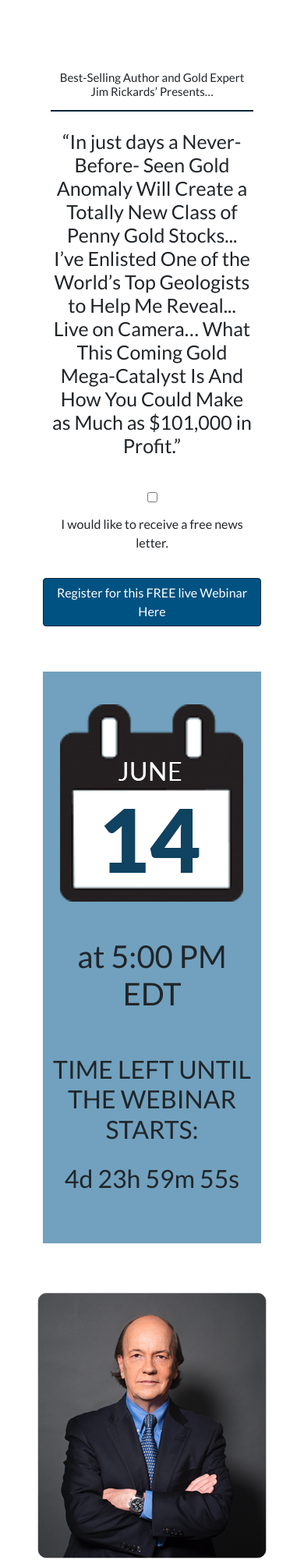
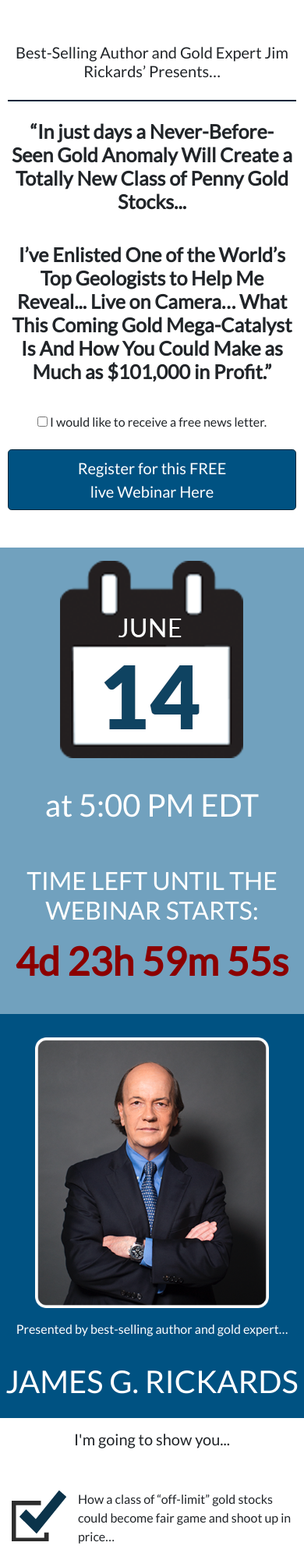
Before and after one commit to HannahAurand/developer_assessment, a website: page index.html in a window 390 px wide. Shown: the top 2000 px of the page at 78% size. Drawn offline with nearby package versions, Linux system fonts and the light colour scheme.

Commit message:
Final mobile design

```diff
--- a/index.html
+++ b/index.html
@@ -10,14 +10,15 @@
     <link rel="stylesheet" href="style.css">
 </head>
 <body>
-    <div class="container">
-        <div class="row justify-content-center col-x-sm-12 col-sm-12 col-md-12">
+    <div class="wrapper">
+        <div class="row justify-content-center">
         <header class="quote">
             <h2>Best-Selling Author and Gold Expert
                     Jim Rickards’ Presents…
             </h2>
             <h1>“In just days a Never-Before- Seen Gold Anomaly
-                    Will Create a Totally New Class of Penny Gold Stocks...
+                    Will Create a Totally New Class of Penny Gold Stocks...</h1>
+                    <h1>
                     I’ve Enlisted One of the World’s Top Geologists
                     to Help Me Reveal... Live on Camera… What This
                     Coming Gold Mega-Catalyst Is And How You Could Make
@@ -27,7 +28,7 @@
                 <input type="checkbox" name="news_checkbox" id="checkbox1">
                 <label for="checkbox">I would like to receive a free news letter.</label>
             </form>
-            <button type="button" id="button1" class="btn btn-primary">Register for this FREE live Webinar Here</button>
+            <button type="button" id="button1" class="btn btn-primary btn-lg">Register for this FREE live Webinar Here</button>
             <!-- <button  class="register">Register for this FREE live Webinar Here!</button> -->
             <h1 class="success"></h1>
 
@@ -57,12 +58,8 @@
             <section class="show_you">
                 <h2>I'm going to show you...</h2>
                 <div class="checkmark">
-                    <img src="" alt="">
-                    <p>
-                            How a class of “off-limit” gold stocks could become fair game and shoot up in price…
-
-
-                    </p>
+                        <img src="images/RGS_Hotlist_0617_CheckmarkBox.png" alt="Clipart of a checked checkbox.">
+                        <p>How a class of “off-limit” gold stocks could become fair game and shoot up in price… </p>
                 </div>
                 <div class="checkmark">
                     <img src="images/RGS_Hotlist_0617_CheckmarkBox.png" alt="Clipart of a checked checkbox.">
@@ -82,8 +79,8 @@
 
                           </p>
                 </div>
+                <div class="checkmark">
                 <img src="images/RGS_Hotlist_0617_CheckmarkBox.png" alt="Clipart of a checked checkbox.">
-                    <img src="" alt="">
                     <p>  Why we may see confirmation that gold will make a run at $2,000 sooner than anyone thinks...</p>
                 </div>
             </section>
@@ -98,6 +95,7 @@
                     <p>Claim your spot below before it's too late!</p>
                 </div>
             </section>
+            <div id="triangle"></div>
 
             <section class="newsletter">
                 <form action="POST">
@@ -105,7 +103,7 @@
                 </form>
 
                 <div class="reserve">
-                    <button id="button2" class="btn btn-primary">YES! Reserve My Spot Now!</button>
+                    <button id="button2" class="btn btn-primary btn-lg">YES! Reserve My Spot Now!</button>
                     <h1 class="success"></h1>
                 </div>
             </section>
--- a/style.css
+++ b/style.css
@@ -2,15 +2,24 @@
 
 body {
     font-family: "Lato", sans-serif;
-    padding: 5px;
     text-align: center;
+}
+
+.container {
+    margin-right: 0px!important;
+    margin-left: 0px!important;
+}
+
+.btn {
+    padding-left: 75px;
+    padding-right: 75px;
 }
 
 
 header h2 {
-    font-size: 15px;
+    font-size: 20px;
     border-bottom: 2px solid #05263a;
-    padding: 15px 0 15px 0;
+    padding: 15px 0 25px 0;
     /* text-align: center; */
 }
 
@@ -28,7 +37,14 @@ header h1 {
     width: 300px;
 }
 .calendar {
-    background-color: #71a1be;;
+    background-color: #71a1be;
+    color: white;
+}
+
+#time_left {
+    color: darkred;
+    font-weight: bold;
+    font-size: 50px;
 }
 
 .limited_space {
@@ -44,8 +60,65 @@ header h1 {
 
 .author {
     background-color: #005282;
+    padding-top: 15px;
+    color: white;
 }
+
 @media (max-width: 991.98px) {
+
+    .container {
+        margin-right: 0px!important;
+        margin-left: 0px!important;
+    }
+
+    .quote {
+        padding: 10px;
+    }
+
+    .quote h1 {
+        font-weight: bold;
+    }
+
+    .author {
+        background-color: #005282;
+        min-width: 100%;
+        padding-top: 15px;
+        color: white;
+    }
+
+    .checkmark > img {
+        /* width: 100px; */
+        height: 96px;
+
+    }
+    .checkmark > p {
+        width: 300px;
+        text-align: left;
+        padding-top: 15px;
+        padding-left: 15px;
+    }
+    .checkmark {
+        display: flex;
+        flex-wrap: nowrap;
+        height: 150px;
+        padding-left: 15px;
+    }
+
+    .claim_space {
+        background-color: #05263a;
+        color: white;
+        width: 100%;
+    }
+
+        #triangle {
+            z-index: -100;
+            margin-top; -4px;
+            width: 0;
+            height: 0;
+            border-left: 50px solid transparent;
+            border-right: 50px solid transparent;
+            border-top: 50px solid #05263a;
+          }
 
 
     body > div, section, footer {
@@ -54,11 +127,12 @@ header h1 {
         /* padding: 15px 0 15px 0; */
     }
 
-    div, section, footer > p, form, button, h1, h2, img {
+    div, footer > p, form, button, h1, h2, img {
         /* margin: 0px; */
         text-align: center;
         /* padding: 2px; */
-        padding: 15px 0 15px 0;
+        padding-top: 15px;
+        padding-bottom: 15px;
     }
 
     .row {
@@ -66,15 +140,21 @@ header h1 {
         margin-right: 0px!important;
     }
 
+    .show_you {
+        width: 100%;
+    }
 
+    .show_you > h2 {
+        font-size: 20px;
+    }
  }
 
- @media (max-width: 1500px) {
+ /* @media (max-width: 1500px) and (min-width: 992px) {
      * {
          margin: 10px;
      }
 
      .show_you {
-         max-width: 50%;
-     }
+         max-width: 75%;
+     } */
  }
```
